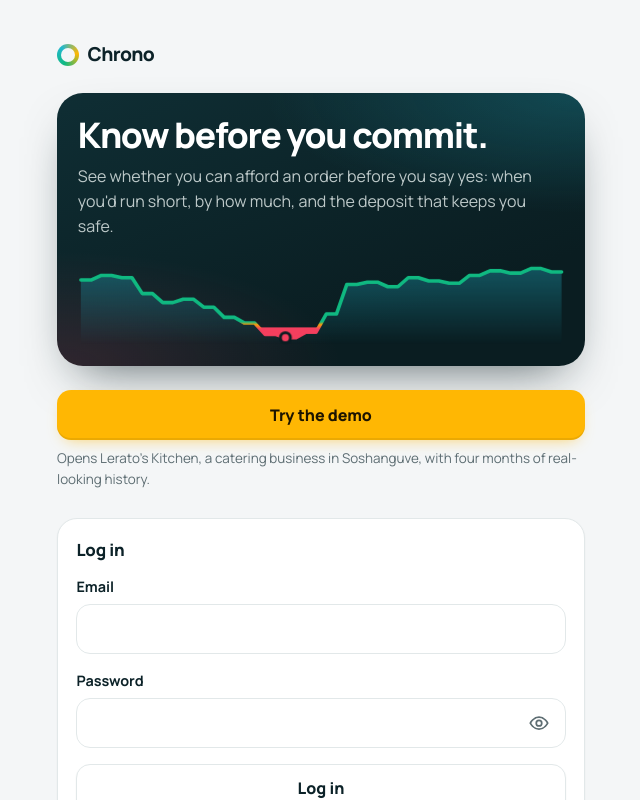
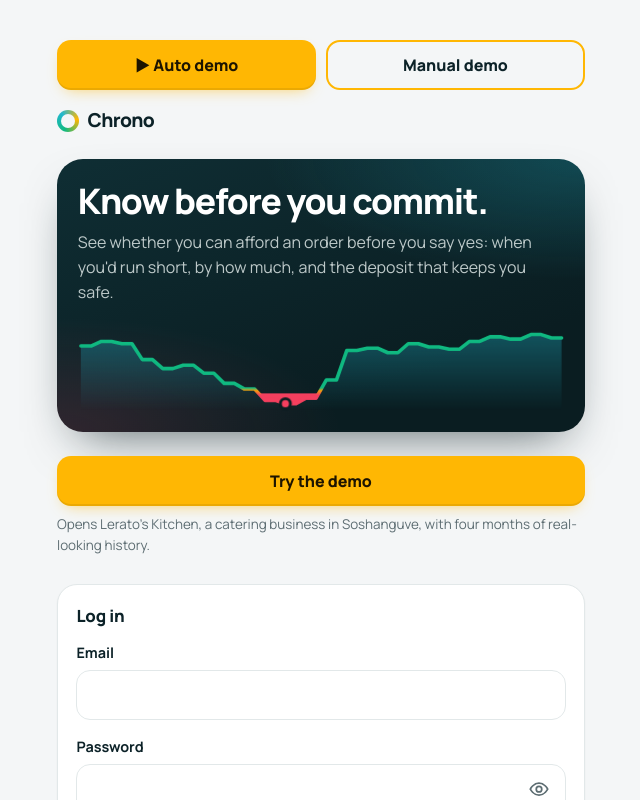
Before and after one commit to Character404/Chrono, a Next.js app: page /login in a window 1280 px wide. Shown: the top 800 px of the page, without its empty margins (319-959 px from the left). Built offline with nearby package versions, Linux system fonts and the light colour scheme.

Commit message:
Auto and Manual demo on login and Home; Summary tab

```diff
--- a/app/(app)/home/page.tsx
+++ b/app/(app)/home/page.tsx
@@ -43,9 +43,8 @@ export default async function HomePage() {
       {showTour && (
         <div className="tour-top">
           <AutoTourButton />
-          <Link href={`/orders/${demoWedding?.id}?tour=1`} className="tour" style={{ textDecoration: "none" }}>
-            <span className="tour-step">60s</span>
-            <strong>Prefer to click through? Take the guided tour.</strong>
+          <Link href={`/orders/${demoWedding?.id}?tour=1`} className="btn btn-outline btn-wide">
+            Manual demo
           </Link>
         </div>
       )}
@@ -67,7 +66,6 @@ export default async function HomePage() {
           Lowest in the next 30 days: <strong className="num">{formatRand(outlook.minBalanceCents)}</strong> on {formatShortDate(outlook.minBalanceDate)}
         </p>
       </section>
-
 
       <section className="panel" style={{ marginTop: "1rem" }}>
         <p className="label" style={{ marginTop: 0 }}>
@@ -141,17 +139,6 @@ export default async function HomePage() {
         </p>
       )}
 
-      <Link href="/summary" className="summary-link">
-        <span className="summary-link-icon" aria-hidden="true">
-          ▤
-        </span>
-        <span>
-          <strong>Monthly summary</strong>
-          <br />
-          <span className="small muted">Your month in plain words, ready to share as a PDF.</span>
-        </span>
-      </Link>
-
       <Link href="/orders/new" className="btn btn-wide" style={{ margin: "0.5rem 0 1.5rem" }}>
         Check a new order
       </Link>
--- a/app/actions/auth.ts
+++ b/app/actions/auth.ts
@@ -7,7 +7,7 @@ import { hashPassword, verifyPassword } from "@/lib/auth/password";
 import { clearLoginFailures, isLoginBlocked, recordLoginFailure } from "@/lib/auth/attempts";
 import { createSession, destroySession } from "@/lib/auth/session";
 import { createPrivateDemo } from "@/lib/demo/seed-demo";
-import { DEMO_EMAIL, DEMO_PASSWORD } from "@/lib/demo/demo-data";
+import { DEMO_EMAIL, DEMO_IDS, DEMO_PASSWORD } from "@/lib/demo/demo-data";
 import { todayInJohannesburg } from "@/lib/engine/dates";
 
 const credentials = z.object({
@@ -53,9 +53,16 @@ export async function signup(formData: FormData) {
   redirect("/setup");
 }
 
-async function openPrivateDemo(): Promise<never> {
+async function openPrivateDemo(destination: "home" | "manual-tour" = "home"): Promise<never> {
   const user = await createPrivateDemo(prisma, todayInJohannesburg());
   await createSession(user.id);
+  if (destination === "manual-tour") {
+    const wedding = await prisma.order.findFirst({
+      where: { businessId: user.business?.id, id: { endsWith: `_${DEMO_IDS.wedding}` } },
+      select: { id: true },
+    });
+    if (wedding) redirect(`/orders/${wedding.id}?tour=1`);
+  }
   redirect("/home");
 }
 
@@ -63,6 +70,11 @@ export async function demoLogin() {
   await openPrivateDemo();
 }
 
+/** Opens a fresh private demo and goes straight into the click-through tour. */
+export async function manualDemo() {
+  await openPrivateDemo("manual-tour");
+}
+
 export async function logout() {
   await destroySession();
   redirect("/login");
--- a/app/globals.css
+++ b/app/globals.css
@@ -156,7 +156,7 @@ a {
   top: 0.5rem;
   z-index: 5;
   display: grid;
-  grid-template-columns: repeat(4, 1fr);
+  grid-template-columns: repeat(5, 1fr);
   gap: 0.2rem;
   padding: 0.3rem;
   margin-bottom: 1.4rem;
@@ -2173,3 +2173,37 @@ details.more[open] > summary::before {
     align-items: stretch;
   }
 }
+
+/* Auto demo and Manual demo sit side by side at the top of the login page and Home. */
+.tour-top {
+  grid-template-columns: 1fr 1fr;
+  align-items: stretch;
+}
+
+.tour-top form,
+.tour-top .btn {
+  width: 100%;
+  margin: 0;
+}
+
+/* Five tabs on phones: slightly smaller labels so they all fit. */
+@media (max-width: 759px) {
+  .tabs a {
+    font-size: 0.64rem;
+    padding: 0.4rem 0;
+  }
+}
+
+/* Demo buttons stay on one line. */
+.tour-top .btn {
+  white-space: nowrap;
+  padding-left: 0.6rem;
+  padding-right: 0.6rem;
+}
+
+/* Desktop: the wider top tab bar fits five tabs. */
+@media (min-width: 960px) {
+  .shell-app .tabs {
+    max-width: 42rem;
+  }
+}
--- a/app/login/page.tsx
+++ b/app/login/page.tsx
@@ -1,5 +1,6 @@
 import Link from "next/link";
-import { demoLogin, login } from "@/app/actions/auth";
+import { demoLogin, login, manualDemo } from "@/app/actions/auth";
+import { AutoTourButton } from "@/components/AutoTour";
 import { CashChart } from "@/components/CashChart";
 import type { DayPoint } from "@/lib/engine";
 import { SubmitButton } from "@/components/SubmitButton";
@@ -21,6 +22,14 @@ export default async function LoginPage({ searchParams }: { searchParams: Promis
   const { error, deleted } = await searchParams;
   return (
     <main className="shell" style={{ paddingTop: "2.5rem" }}>
+      <div className="tour-top">
+        <AutoTourButton />
+        <form action={manualDemo}>
+          <SubmitButton className="btn btn-outline btn-wide" pendingLabel="Opening">
+            Manual demo
+          </SubmitButton>
+        </form>
+      </div>
       <span className="wordmark">
         <span className="wordmark-dot" aria-hidden="true" />
         Chrono
--- a/components/AutoTour.tsx
+++ b/components/AutoTour.tsx
@@ -369,7 +369,7 @@ export function TourScene({ name, steps }: { name: string; steps: TourScriptStep
 }
 
 /** Starts the tour. The tap also unlocks audio playback (needed on phones). */
-export function AutoTourButton({ className = "btn btn-wide autotour-start" }: { className?: string }) {
+export function AutoTourButton({ className = "btn btn-wide autotour-start", label = "▶ Auto demo" }: { className?: string; label?: string }) {
   const start = () => {
     try {
       const audio = tourAudio();
@@ -392,7 +392,7 @@ export function AutoTourButton({ className = "btn btn-wide autotour-start" }: {
   };
   return (
     <button type="button" className={className} onClick={start}>
-      ▶ Watch the 90-second tour
+      {label}
     </button>
   );
 }
--- a/components/NavTabs.tsx
+++ b/components/NavTabs.tsx
@@ -10,6 +10,12 @@ const ICONS: Record<string, React.ReactNode> = {
     <>
       <circle cx="9" cy="9" r="3.2" />
       <path d="M3.5 19c.7-3 2.9-4.6 5.5-4.6s4.8 1.6 5.5 4.6M15.5 6.3a3 3 0 0 1 0 5.6M17.5 14.6c1.6.6 2.6 2 3 4.4" />
+    </>
+  ),
+  summary: (
+    <>
+      <rect x="4.5" y="3.5" width="15" height="17" rx="2.5" />
+      <path d="M8.5 15.5v-3M12 15.5v-6M15.5 15.5v-4.5" />
     </>
   ),
   calendar: (
@@ -25,6 +31,7 @@ const TABS = [
   { href: "/orders/new", label: "New order", icon: "new" },
   { href: "/customers", label: "Customers", icon: "people" },
   { href: "/commitments", label: "Payments", icon: "calendar" },
+  { href: "/summary", label: "Summary", icon: "summary" },
 ];
 
 /** Top tabs on desktop, an app-style bottom bar with icons on phones. */
```
